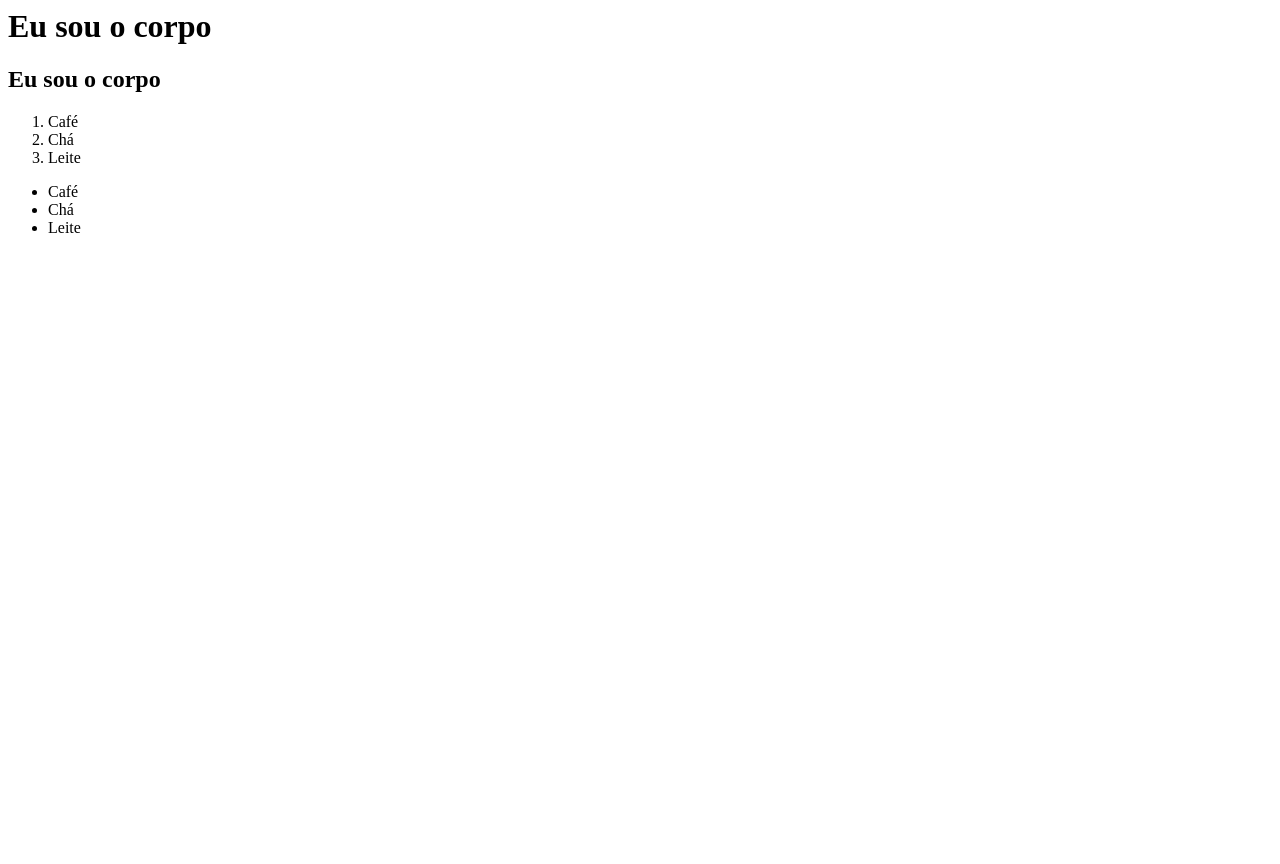
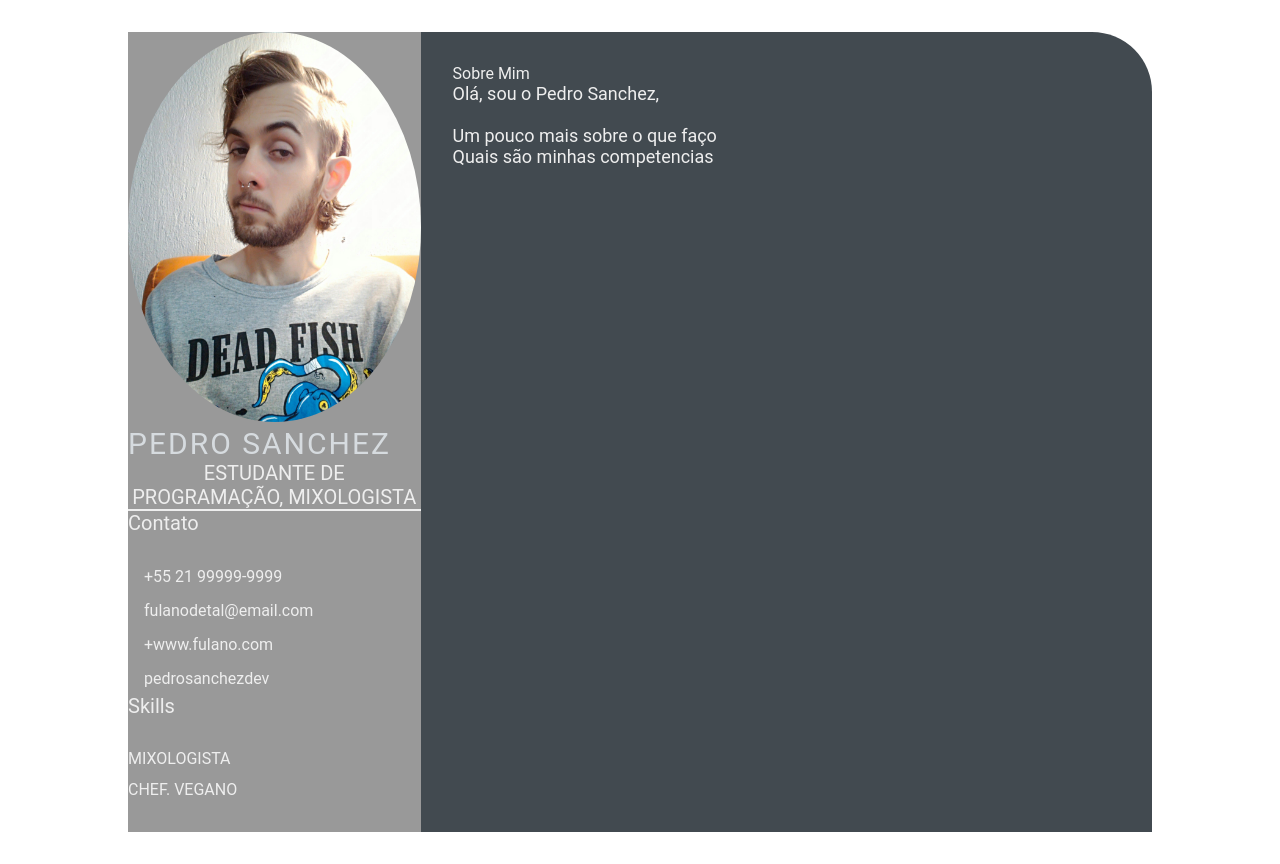
Before and after one commit to pedrosanchezdev/devweekgit.github.io, a plain HTML site: page index.html in a window 1280 px wide. Before the commit the page ends 800 px from the top, so only its background shows below. Drawn offline with Linux system fonts and the light colour scheme.

Commit message:
" add features img/profile-img.jpg, index.html and syule.css" (#2)

```diff
--- a/index.html
+++ b/index.html
@@ -1,20 +1,53 @@
-<html>
-    <head>
-        <title>Olá, eu sou a cabeça</title>
-    </head>
-    <body>
-        <h1>Eu sou o corpo</h1>
-        <h2>Eu sou o corpo</h2>
-    </body>
-    <ol>
-        <li>Café</li>
-        <li>Chá</li>
-        <li>Leite</li>
-    </ol>
-    <ul>
-        <li>Café</li>
-        <li>Chá</li>
-        <li>Leite</li>
-    </ul>
+<!DOCTYPE html>
+<html lang="en">
+<head>
+    <meta charset="UTF-8">
+    <meta http-equiv="X-UA-Compatible" content="IE=edge">
+    <meta name="viewport" content="width=device-width, initial-scale=1.0">
+    <title>Pedro Sanchez Portifólio</title>
 
+    <link rel="stylesheet" href="style.css">
+
+</head>
+<body>
+    <main class="resume-contents">
+        <section class="left-section">
+            <section class="left-section-content">
+                <div class="profile">
+                    <img class="profile-image" src="img/profile-img.jpg" alt="Profile Image"></img>
+                    <p class="name">Pedro Sanchez</p>
+                    <p class="profession">Estudante de programação, Mixologista</p>
+                </div>
+                <div class="contact-info">
+                    <p class="left-title">Contato</p>
+                    <ul>
+                        <li><i class="fa fa-phone"></i>+55 21 99999-9999</li>
+                        <li><i class="fa fa-envelope"></i>fulanodetal@email.com</li>
+                        <li><i class="fa fa-globe"></i>+www.fulano.com</li>
+                        <li><i class="fa fa-github"></i>pedrosanchezdev</li>
+                    </ul>
+                </div>
+                <div class="skills">
+                    <p class="left-title">Skills</p>
+                    <ul>
+                        <li><p>MIXOLOGISTA</p></li>
+                        <li><p>CHEF. VEGANO</p></li>
+                    </ul>
+                </div>
+            </section>
+        </section>
+            <section class="right-section">
+                <div class="right-section-contents">
+                    <section class="about gap">
+                        <div class="right-title">Sobre Mim</div>
+                        <p class="about-me-contents">
+                            Olá, sou o Pedro Sanchez, <br>
+                            <br> Um pouco mais sobre o que faço
+                            <br> Quais são minhas competencias
+                        </p>
+                    </section>
+                </div>
+            </section>
+    </main>
+</body>
 </html>
--- /dev/null
+++ b/style.css
@@ -0,0 +1,103 @@
+* {
+    margin: 0;
+    padding: 0;
+    box-sizing: border-box;
+    list-style: none;
+    font-family: 'Roboto', sans-serif;
+}
+
+.resume-contents {
+    min-height: 100vh;
+    width: 80%;
+    margin: 2rem auto;
+    display: grid;
+    grid-template-columns: repeat(7, 1fr);
+}
+
+.left-section {
+    grid-column: span 2;
+    height: 100%;
+    background-color: #999999;
+}
+
+.right-section {
+    grid-column: span 5;
+    height: 100%;
+    background-color: #424a50;
+    border-radius: 0px 60px 0px 0px;
+}
+
+.left-section-contents{
+    padding: 2rem 2rem;
+}
+
+.profile {
+    width: 100%;
+    border-bottom: 2px solid #eeeeee;
+}
+
+.profile .profile-image {
+    width: 100%;
+    border-radius: 100%;
+}
+
+.name {
+    color: #D6DBDF;
+    font-size: 30px;
+    letter-spacing: 2px;
+    text-transform: uppercase;
+}
+
+.profession {
+    color: #eeeeee;
+    font-size: 20px;
+    text-transform: uppercase;
+    text-align: center;
+}
+
+/* .contact-info { border-bottom: 2px solid #1B2631; } */
+.left-title {
+    color: #eeeeee;
+    font-size: 20px;
+}
+
+.contact-info ul {
+    padding-top: 1.5rem;
+}
+
+.contact-info ul li,
+.references ul li {
+    padding: .4rem 0;
+    color: #eeeeee;
+}
+
+.contact-info ul li i,
+.references ul li i {
+    padding-right: 1rem;
+    font-size: 18px;
+    color: #eeeeee;
+}
+
+.skills ul {
+    padding-top: 1.5rem;
+}
+.skills ul li p {
+    padding: .4rem 0;
+    color: #eeeeee;
+}
+
+.right-section-contents {
+    padding: 2rem 2rem;
+}
+
+.right-title {
+    color: #eeeeee;
+}
+
+.gap {
+    padding-bottom: 2rem;
+}
+.about-me-contents {
+    font-size: 18px;
+    color: #eeeeee;
+}
```
Also changed, not shown: img/profile-img.jpg (added).
